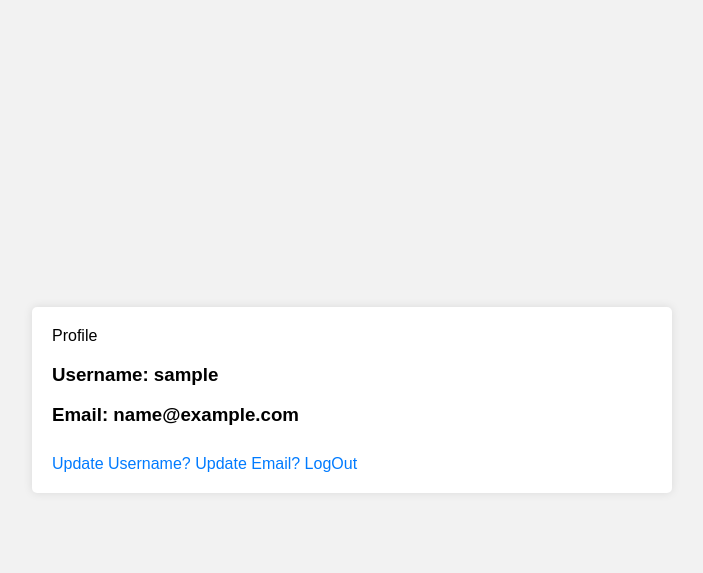
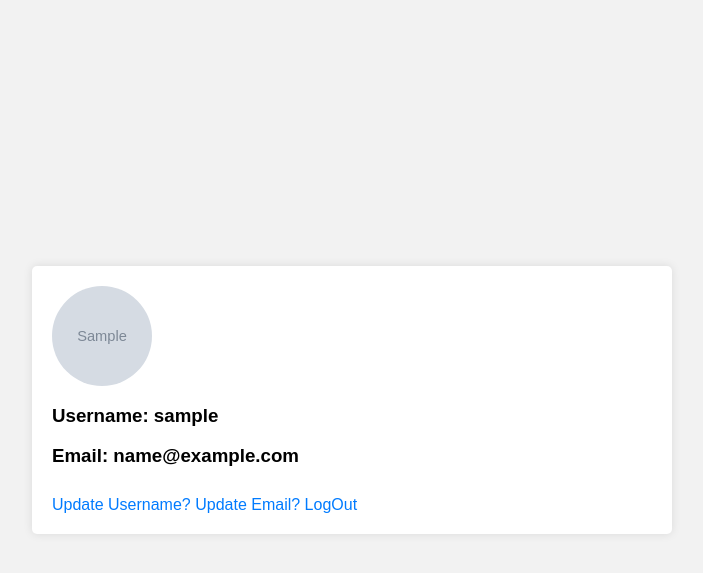
Before and after one commit to AryanPandeyy/greybath_task, a PHP site: page /profile.php in a window 1280 px wide. Shown: the top 573 px of the page, without its empty margins (288-991 px from the left). Run offline with PHP 8.4, Linux system fonts and the light colour scheme; the visitor is signed in with stand-in values (Sample User, id 1); tables that the repository leaves empty or names only in its code hold one stand-in row (values such as "Sample post"); grey boxes marked "Sample" are stand-in pictures.

Commit message:
feat: profile image

```diff
--- a/profile.php
+++ b/profile.php
@@ -24,7 +24,8 @@ if (!isset($_SESSION["isUser"])) {
         header("Location: login.php");
     }
     ?>
-  <div class="container" <h1>Profile</h1>
+  <div class="container">
+    <img class="profile" src="<?php echo $userinfo[4];?>"/>
     <h3>Username:
       <?php echo $userinfo[1]; ?>
     </h3>
@@ -34,7 +35,7 @@ if (!isset($_SESSION["isUser"])) {
     <a href="update_username.php">Update Username?</a>
         <a href="update_email.php">Update Email?</a>
     <a href="logout.php">LogOut</a>
-  </div>
-</body>
+    </div>
+    </body>
 
-</html>
+    </html>
--- a/style/styles.css
+++ b/style/styles.css
@@ -61,3 +61,14 @@ button {
 button:hover {
     background-color: #4cae4c;
 }
+
+.profile {
+    display: inline-block;
+    width: 100px;
+    height: 100px;
+    border-radius: 50%;
+
+    background-repeat: no-repeat;
+    background-position: center center;
+    background-size: cover;
+}
```
Also changed, not shown: register.php (+13 -5 lines), README.md.
